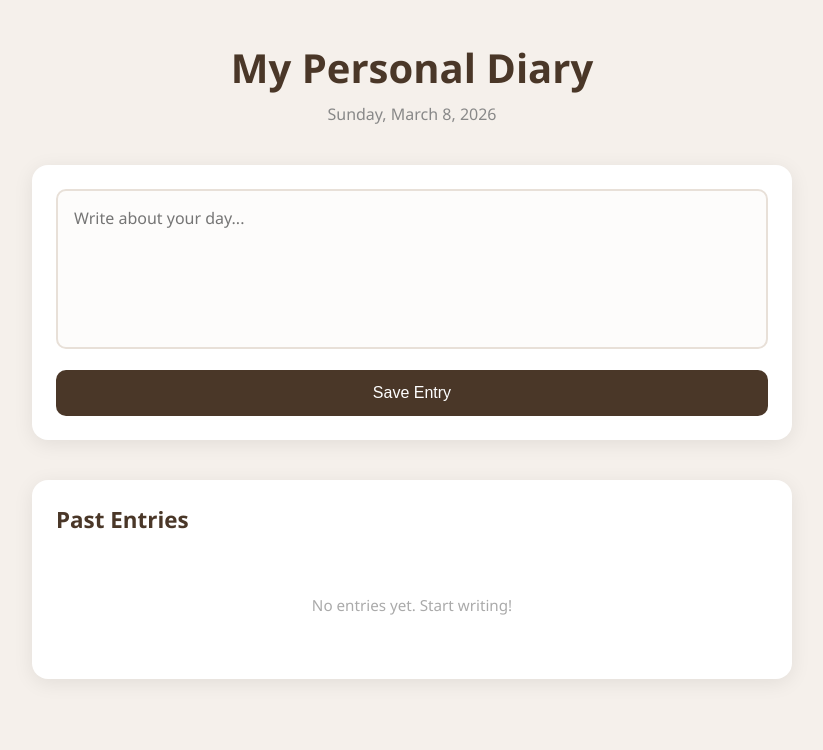
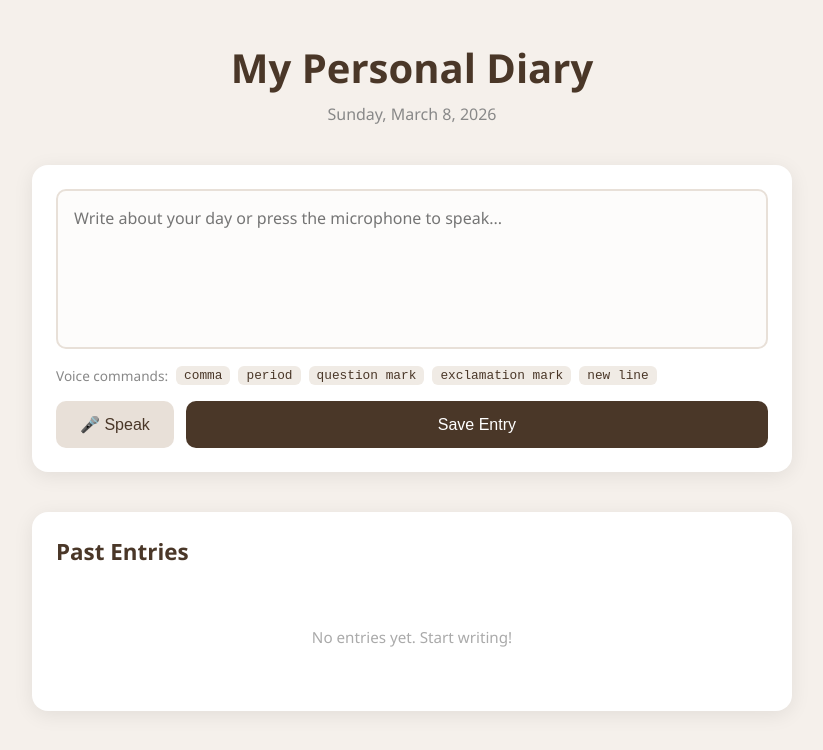
Before and after one commit to AdnanHCodes/Personal-Diary-App, a React (Vite) app: page / in a window 1280 px wide. Shown: the top 750 px of the page, without its empty margins (228-1051 px from the left). Built offline with nearby package versions, Linux system fonts and the light colour scheme.

Commit message:
Added Voice Dictation with Punctuation

```diff
--- a/src/App.css
+++ b/src/App.css
@@ -53,15 +53,65 @@ body {
   outline: none;
   color: #333;
   background-color: #fdfcfb;
-  margin-bottom: 16px;
+  margin-bottom: 12px;
 }
 
 .entry-input:focus {
   border-color: #4a3728;
 }
 
+.voice-hints {
+  display: flex;
+  align-items: center;
+  gap: 8px;
+  flex-wrap: wrap;
+  margin-bottom: 16px;
+  font-size: 0.85rem;
+  color: #888;
+}
+
+.voice-hints code {
+  background-color: #f0ebe5;
+  color: #4a3728;
+  padding: 2px 8px;
+  border-radius: 6px;
+  font-size: 0.8rem;
+}
+
+.button-group {
+  display: flex;
+  gap: 12px;
+}
+
+.mic-button {
+  padding: 14px 24px;
+  background-color: #e8e0d8;
+  color: #4a3728;
+  border: none;
+  border-radius: 10px;
+  font-size: 1rem;
+  cursor: pointer;
+  transition: background-color 0.2s ease;
+}
+
+.mic-button:hover {
+  background-color: #d4c9be;
+}
+
+.mic-button.listening {
+  background-color: #e74c3c;
+  color: white;
+  animation: pulse 1s infinite;
+}
+
+@keyframes pulse {
+  0% { opacity: 1; }
+  50% { opacity: 0.6; }
+  100% { opacity: 1; }
+}
+
 .save-button {
-  width: 100%;
+  flex: 1;
   padding: 14px;
   background-color: #4a3728;
   color: white;
@@ -114,4 +164,5 @@ body {
   font-size: 1rem;
   line-height: 1.6;
   color: #333;
+  white-space: pre-wrap;
 }
--- a/src/App.jsx
+++ b/src/App.jsx
@@ -4,6 +4,33 @@ import "./App.css";
 function App() {
   const [entry, setEntry] = useState("");
   const [entries, setEntries] = useState([]);
+  const [isListening, setIsListening] = useState(false);
+
+  const applyPunctuation = (text) => {
+    let result = text
+      .replace(/\bcomma\b/gi, ",")
+      .replace(/\bperiod\b/gi, ".")
+      .replace(/\bfull stop\b/gi, ".")
+      .replace(/\bquestion mark\b/gi, "?")
+      .replace(/\bexclamation mark\b/gi, "!")
+      .replace(/\bnew line\b/gi, "\n")
+      .replace(/\bcolon\b/gi, ":")
+      .replace(/\bsemicolon\b/gi, ";");
+
+    // Remove space before punctuation marks
+    result = result.replace(/\s([.,!?:;])/g, "$1");
+
+    // Auto capitalise first letter of each sentence
+    result = result.replace(/(^\s*\w|[.!?]\s*\w)/g, (c) => c.toUpperCase());
+
+    // Add period at end if missing
+    result = result.trim();
+    if (result && !/[.!?]$/.test(result)) {
+      result += ".";
+    }
+
+    return result;
+  };
 
   const saveEntry = () => {
     if (entry.trim() === "") return;
@@ -15,34 +42,93 @@ function App() {
         month: "long",
         day: "numeric",
       }),
-      content: entry,
+      content: applyPunctuation(entry),
     };
     setEntries([newEntry, ...entries]);
     setEntry("");
+  };
+
+  const startListening = () => {
+    const SpeechRecognition =
+      window.SpeechRecognition || window.webkitSpeechRecognition;
+
+    if (!SpeechRecognition) {
+      alert("Your browser does not support voice input. Please use Chrome.");
+      return;
+    }
+
+    const recognition = new SpeechRecognition();
+    recognition.lang = "en-US";
+    recognition.continuous = true;
+    recognition.interimResults = true;
+
+    recognition.onstart = () => {
+      setIsListening(true);
+    };
+
+    recognition.onresult = (event) => {
+      let transcript = "";
+      for (let i = 0; i < event.results.length; i++) {
+        transcript += event.results[i][0].transcript;
+      }
+      setEntry(transcript);
+    };
+
+    recognition.onend = () => {
+      setIsListening(false);
+    };
+
+    recognition.start();
+    window._recognition = recognition;
+  };
+
+  const stopListening = () => {
+    if (window._recognition) {
+      window._recognition.stop();
+    }
+    setIsListening(false);
   };
 
   return (
     <div className="app">
       <header className="header">
         <h1>My Personal Diary</h1>
-        <p>{new Date().toLocaleDateString("en-US", {
+        <p>
+          {new Date().toLocaleDateString("en-US", {
             weekday: "long",
             year: "numeric",
             month: "long",
             day: "numeric",
-        })}</p>
+          })}
+        </p>
       </header>
 
       <main className="input-section">
         <textarea
           className="entry-input"
-          placeholder="Write about your day..."
+          placeholder="Write about your day or press the microphone to speak..."
           value={entry}
           onChange={(e) => setEntry(e.target.value)}
         />
+        <div className="voice-hints">
+          <span>Voice commands:</span>
+          <code>comma</code>
+          <code>period</code>
+          <code>question mark</code>
+          <code>exclamation mark</code>
+          <code>new line</code>
+        </div>
+        <div className="button-group">
+          <button
+            className={`mic-button ${isListening ? "listening" : ""}`}
+            onClick={isListening ? stopListening : startListening}
+          >
+            {isListening ? "⏹ Stop" : "🎤 Speak"}
+          </button>
           <button className="save-button" onClick={saveEntry}>
             Save Entry
           </button>
+        </div>
       </main>
 
       <section className="entries-list">
```
Lines whose indentation alone changed are shown as unchanged.
